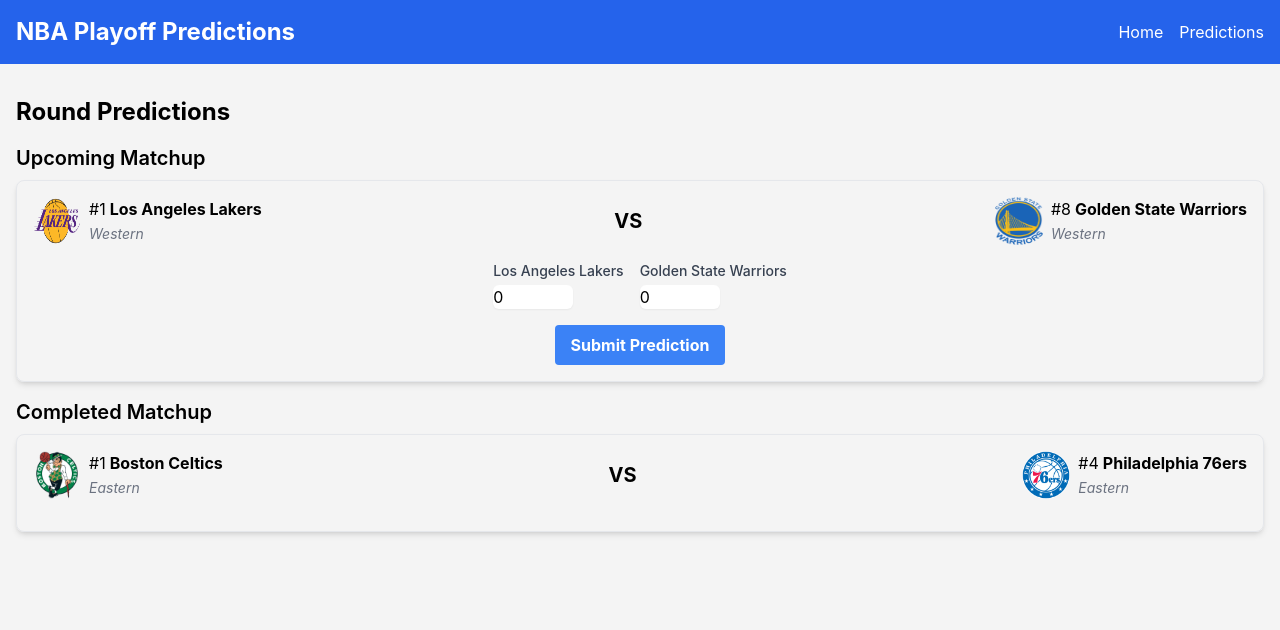
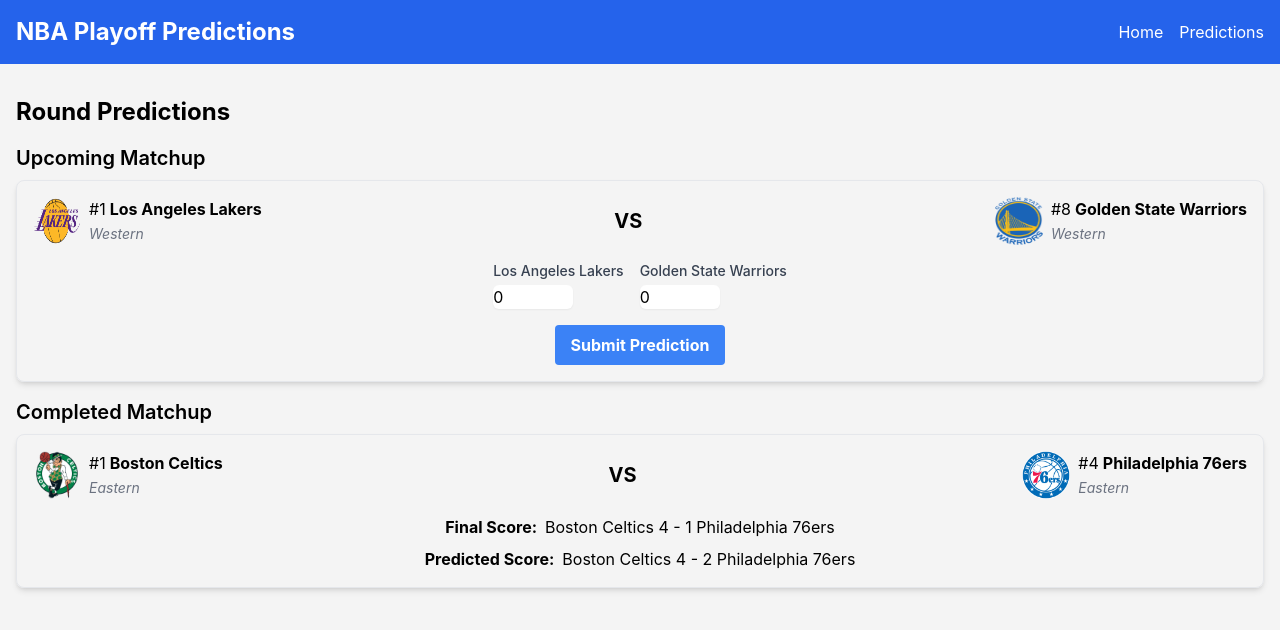
Before and after one commit to itamaraloni/NBA-Playoffs-Brackets-App-Client, a React (Create React App) app: page /predictions in a window 1280 px wide. Shown: the top 630 px of the page. Built offline with nearby package versions, Linux system fonts and the light colour scheme.

Commit message:
Added the predicted score to MatchupPredictionCard component + displaying it next to the final score for 'completed' matchups

```diff
--- a/src/App.js
+++ b/src/App.js
@@ -35,7 +35,9 @@ function App() {
       },
       status: 'completed',
       actualHomeScore: 4,
-      actualAwayScore: 1
+      actualAwayScore: 1,
+      predictedHomeScore: 4,
+      predictedAwayScore: 2
     }
   };
 
@@ -78,6 +80,8 @@ function App() {
                     status="completed"
                     actualHomeScore={sampleMatchups.completed.actualHomeScore}
                     actualAwayScore={sampleMatchups.completed.actualAwayScore}
+                    predictedHomeScore={sampleMatchups.completed.predictedHomeScore}
+                    predictedAwayScore={sampleMatchups.completed.predictedAwayScore}
                     onSubmitPrediction={(prediction) => {
                       console.log('Prediction submitted:', prediction);
                     }}
--- a/src/components/MatchupPredictionCard.js
+++ b/src/components/MatchupPredictionCard.js
@@ -7,6 +7,8 @@ const MatchupPredictionCard = ({
   status = 'upcoming',
   actualHomeScore = null,
   actualAwayScore = null,
+  predictedHomeScore = null,
+  predictedAwayScore = null,
   onSubmitPrediction
 }) => {
   const [homeScore, setHomeScore] = useState(0);
@@ -121,6 +123,27 @@ const MatchupPredictionCard = ({
           </div>
         </div>
       )}
+
+      {status === 'completed' && actualHomeScore !== null && actualAwayScore !== null && (
+        <>
+          <div className="actual-score text-center">
+            <span className="font-bold">Final Score:</span>
+            <span className="ml-2">
+              {homeTeam.name} {actualHomeScore} - {actualAwayScore} {awayTeam.name}
+            </span>
+          </div>
+
+          {predictedHomeScore !== null && predictedAwayScore !== null && (
+            <div className="predicted-score text-center mt-2">
+              <span className="font-bold">Predicted Score:</span>
+              <span className="ml-2">
+                {homeTeam.name} {predictedHomeScore} - {predictedAwayScore} {awayTeam.name}
+              </span>
+            </div>
+          )}
+        </>
+      )}
+
     </div>
   );
 };
```
Lines whose indentation alone changed are shown as unchanged.
